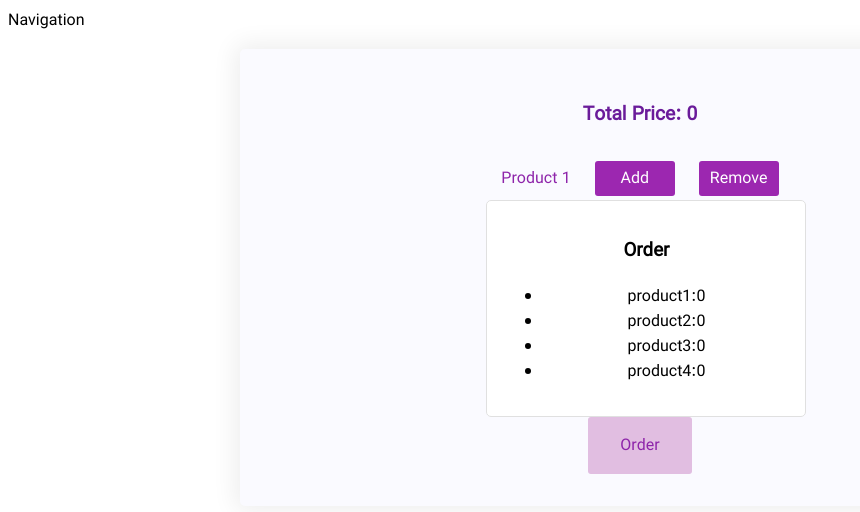
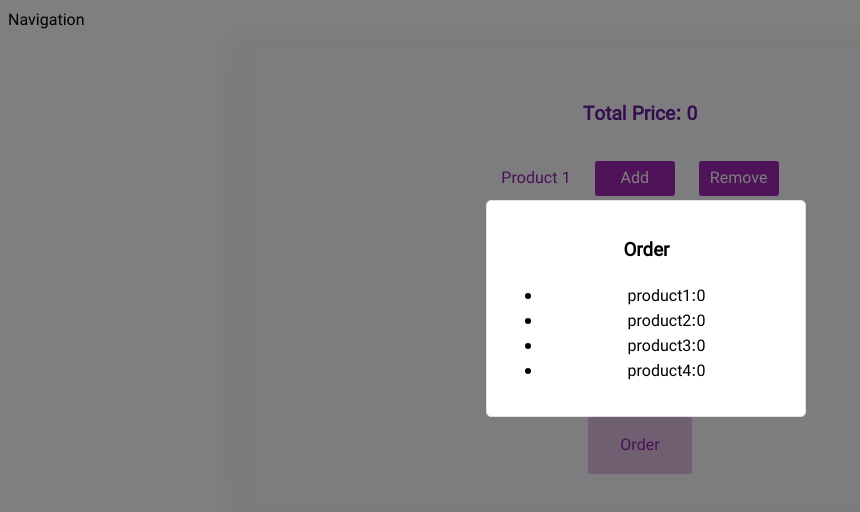
Before and after one commit to hosseinahmadizadeh/Shopping-App, a React (Create React App) app: page / in a window 1280 px wide. Both pictures are taken after a click on the button "Order". Shown: the top 512 px of the page, without its empty margins (0-860 px from the left). Built offline with nearby package versions, Linux system fonts and the light colour scheme.

Commit message:
Adding Backdrop component

```diff
--- a/src/components/UI/Backdrop/Backdrop.css
+++ b/src/components/UI/Backdrop/Backdrop.css
@@ -0,0 +1,9 @@
+.backdrop {
+  width: 100%;
+  height: 100%;
+  position: fixed;
+  z-index: 100;
+  left: 0;
+  top: 0;
+  background-color: rgba(0, 0, 0, 0.5);
+}
--- a/src/components/UI/Backdrop/Backdrop.js
+++ b/src/components/UI/Backdrop/Backdrop.js
@@ -0,0 +1,10 @@
+import React from "react";
+import "./Backdrop.css";
+
+const Backdrop = (props) => {
+  return props.show ? (
+    <div className="backdrop" onClick={props.click}></div>
+  ) : null;
+};
+
+export default Backdrop;
--- a/src/components/UI/Modal/Modal.js
+++ b/src/components/UI/Modal/Modal.js
@@ -1,8 +1,12 @@
 import React from "react";
 import "./Modal.css";
+import Wrapper from "../../../hoc/Wrapper";
+import Backdrop from "../Backdrop/Backdrop";
 
 const Modal = (props) => {
   return (
+    <Wrapper>
+      <Backdrop show={props.show} click={props.modalClose} />
       <div
         className="modal"
         style={{
@@ -12,6 +16,7 @@ const Modal = (props) => {
       >
         {props.children}
       </div>
+    </Wrapper>
   );
 };
 
--- a/src/container/Shopping/Shopping.js
+++ b/src/container/Shopping/Shopping.js
@@ -55,10 +55,13 @@ class Shopping extends React.Component {
   purchasedHandler = () => {
     this.setState({ purchased: true });
   };
+  modalCloseHandler = () => {
+    this.setState({ purchased: false });
+  };
   render() {
     return (
       <Wrapper>
-        <Modal show={this.state.purchased}>
+        <Modal show={this.state.purchased} modalClose={this.modalCloseHandler}>
           <Order products={this.state.products} />
         </Modal>
         <Controls
```
Lines whose indentation alone changed are shown as unchanged.
